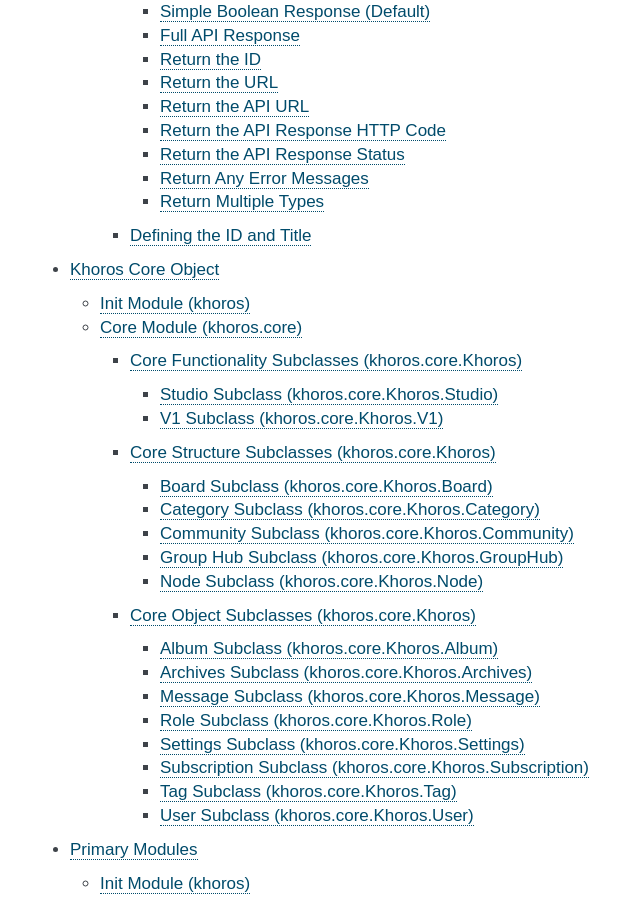
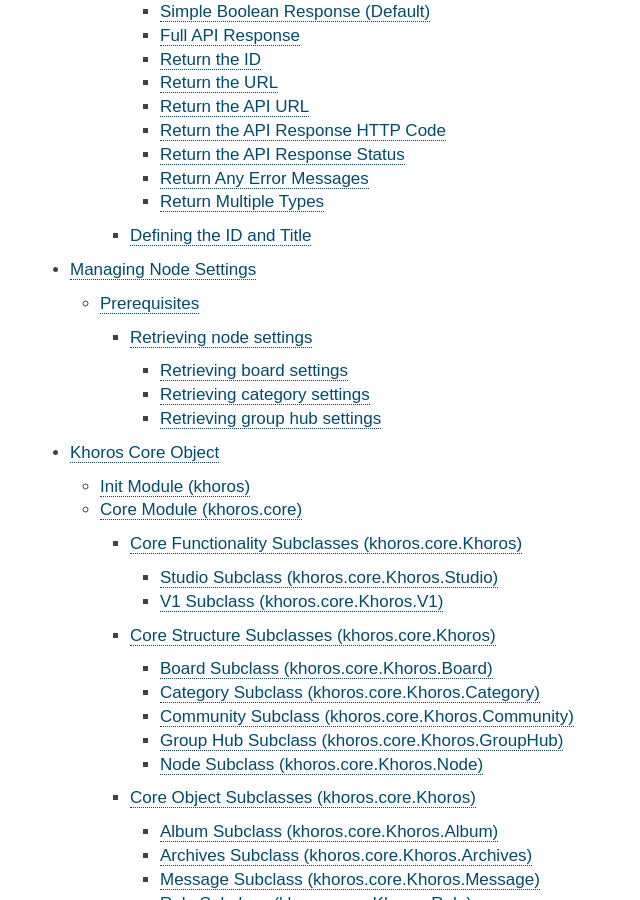
Before and after one commit to jeffshurtliff/khoros, a Sphinx documentation site: the page built from docs/index.rst, in a window 1280 px wide and 900 px high, scrolled down 1972 px. Shown: the whole window, without its empty margins (380-1020 px from the left). Built offline with Sphinx 7.4.7, drawn with Linux system fonts in a browser that asks for light colours.

Commit message:
Added manage-settings.rst to index.rst and referenced new doc in changelog

```diff
--- a/docs/changelog.rst
+++ b/docs/changelog.rst
@@ -52,6 +52,7 @@
 * Added a ``TODO`` section in the docstring for the
   :py:func:`khoros.objects.messages.construct_payload` function to indicate the missing
   functionality that still remains to be added.
+* Added the new :doc:`manage-settings` page to the documentation.
 
 Changed
 =======
--- a/docs/index.rst
+++ b/docs/index.rst
@@ -15,6 +15,7 @@
    messages
    boards
    group-hubs
+   manage-settings
    core-object-methods
    primary-modules
    supporting-modules
```
